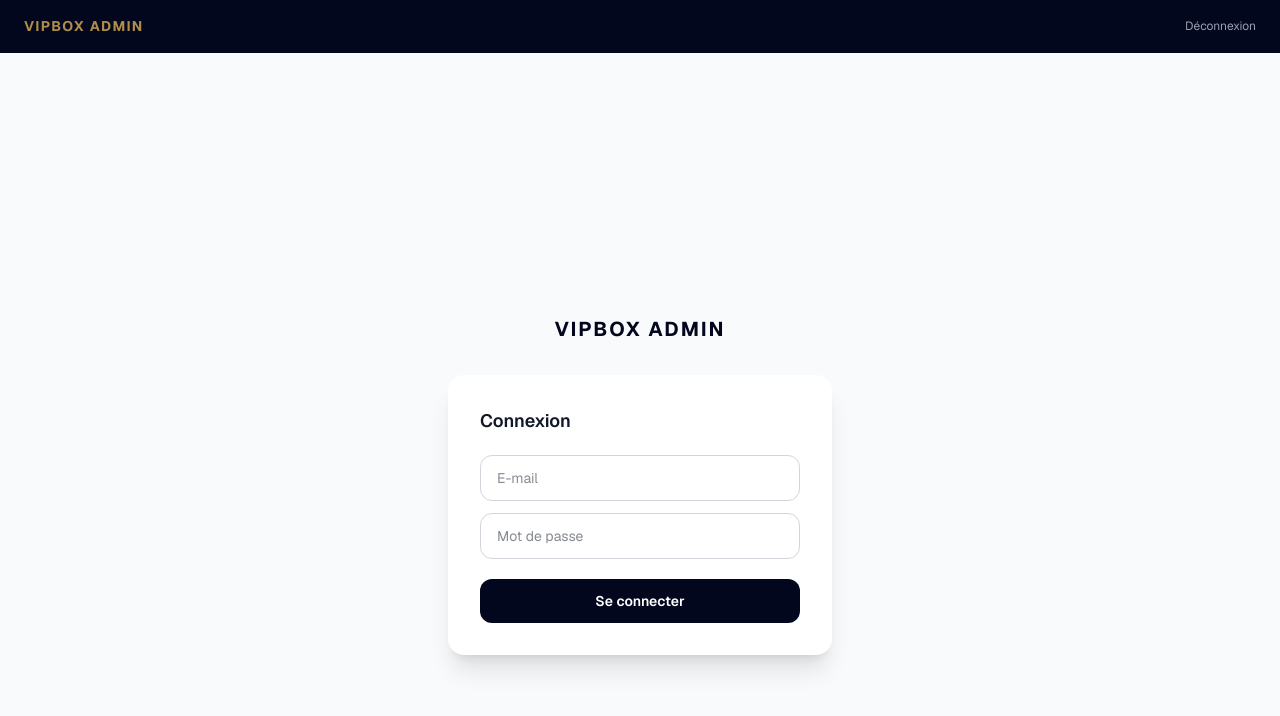
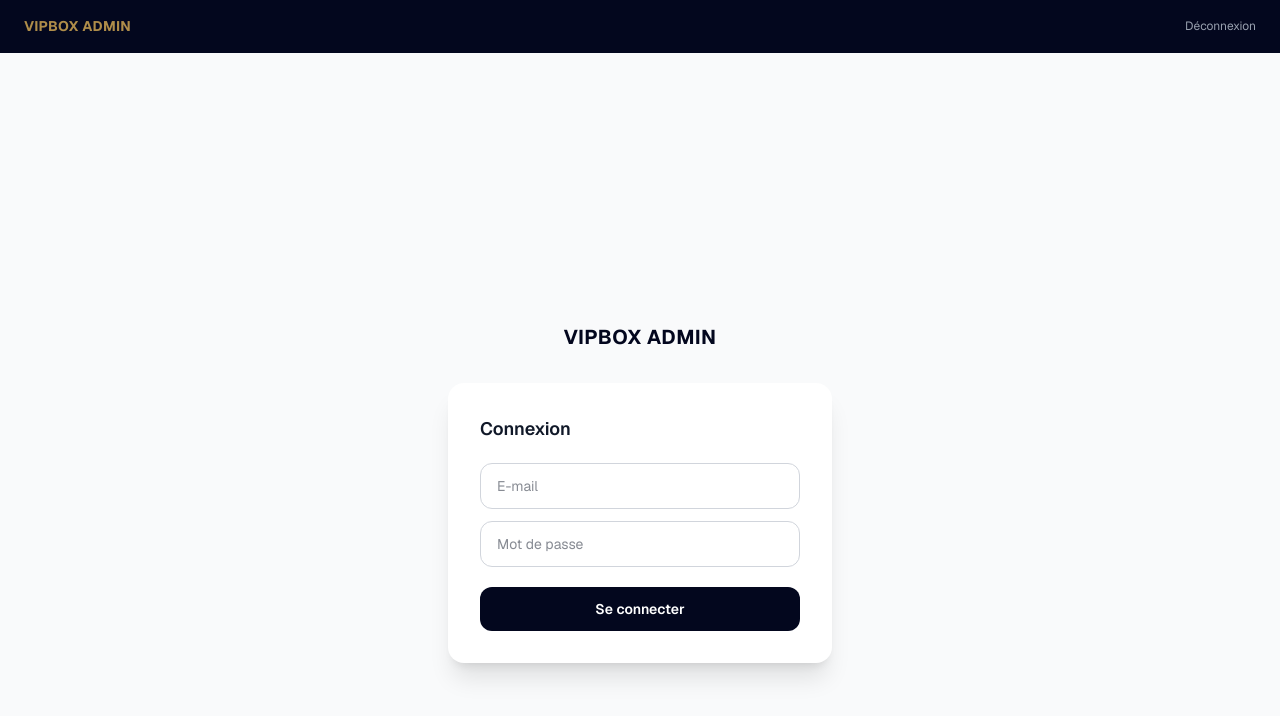
Before and after one commit to JulienVipBox/vipbox-reservation, a Next.js app: page /admin/login in a window 1280 px wide. Shown: the top 716 px of the page. Built offline with nearby package versions, Linux system fonts and the light colour scheme.

Commit message:
Admin : espacement lettres réduit, marge top harmonisée avec le tunnel

```diff
--- a/app/admin/layout.tsx
+++ b/app/admin/layout.tsx
@@ -5,12 +5,12 @@ export default function AdminLayout({ children }: { children: ReactNode }) {
   return (
     <div className="min-h-screen bg-gray-50">
       <header className="bg-brand border-b border-brand/20 px-6 py-4 flex items-center justify-between">
-        <span className="text-gold font-bold tracking-widest text-sm uppercase">
+        <span className="text-gold font-bold tracking-wide text-sm uppercase">
           VIPBOX Admin
         </span>
         <LogoutButton />
       </header>
-      <main className="max-w-5xl mx-auto px-4 py-8">{children}</main>
+      <main className="max-w-5xl mx-auto px-4 py-10">{children}</main>
     </div>
   );
 }
--- a/app/admin/login/page.tsx
+++ b/app/admin/login/page.tsx
@@ -33,7 +33,7 @@ export default function AdminLoginPage() {
   return (
     <div className="min-h-screen bg-gray-50 flex items-center justify-center px-4">
       <div className="w-full max-w-sm">
-        <p className="text-center text-brand font-bold text-xl mb-8 tracking-widest uppercase">
+        <p className="text-center text-brand font-bold text-xl mb-8 tracking-wide uppercase">
           VIPBOX Admin
         </p>
 
```
